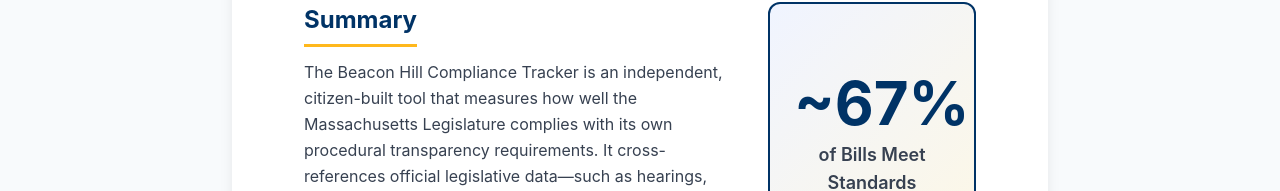
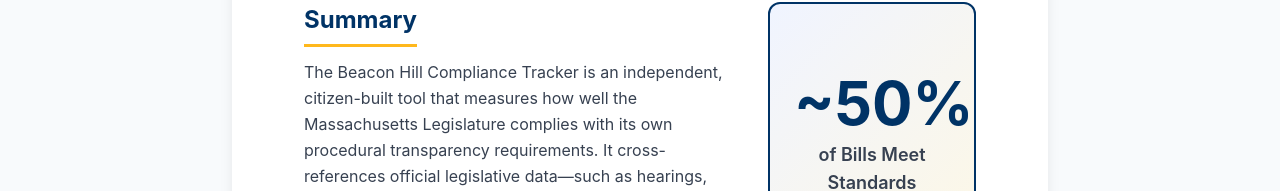
Before and after one commit to arbowl/beacon-hill-tracker, a React (Vite) app in the folder frontend/: page /press in a window 1280 px wide. Shown: the part 380-571 px from the top of the page. Built offline with nearby package versions, Linux system fonts and the light colour scheme.

Commit message:
Update generic compliance number

```diff
--- a/frontend/src/pages/PressPage.tsx
+++ b/frontend/src/pages/PressPage.tsx
@@ -87,7 +87,7 @@ const PressPage: React.FC = () => {
 
           {/* Key Statistic Callout */}
           <div className="stat-callout">
-            <div className="text-6xl font-bold text-ma-blue mb-2">~67%</div>
+            <div className="text-6xl font-bold text-ma-blue mb-2">~50%</div>
             <div className="text-lg font-semibold text-gray-700 mb-1">of Bills Meet Standards</div>
             <div className="text-sm text-gray-600">According to automated procedural checks</div>
           </div>
```
